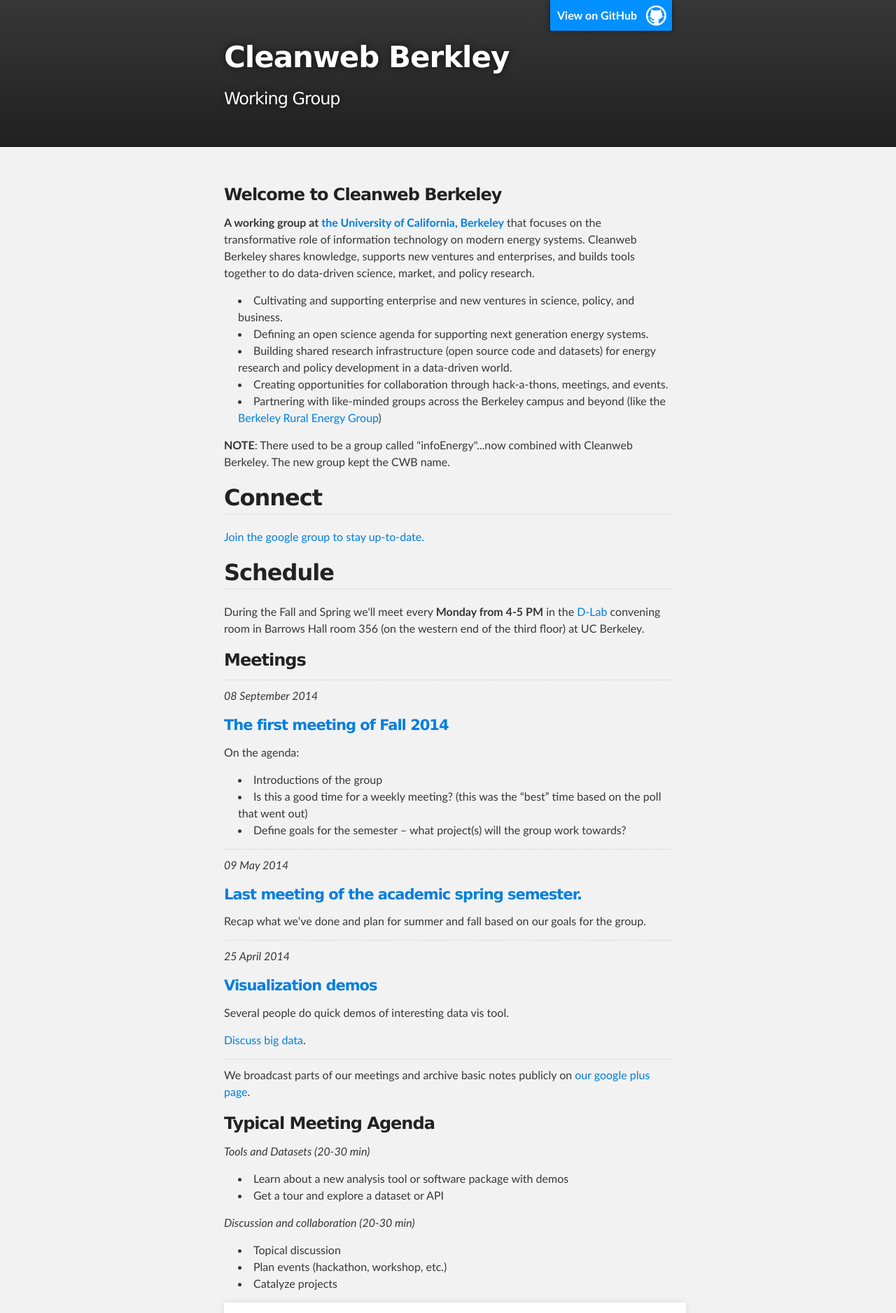
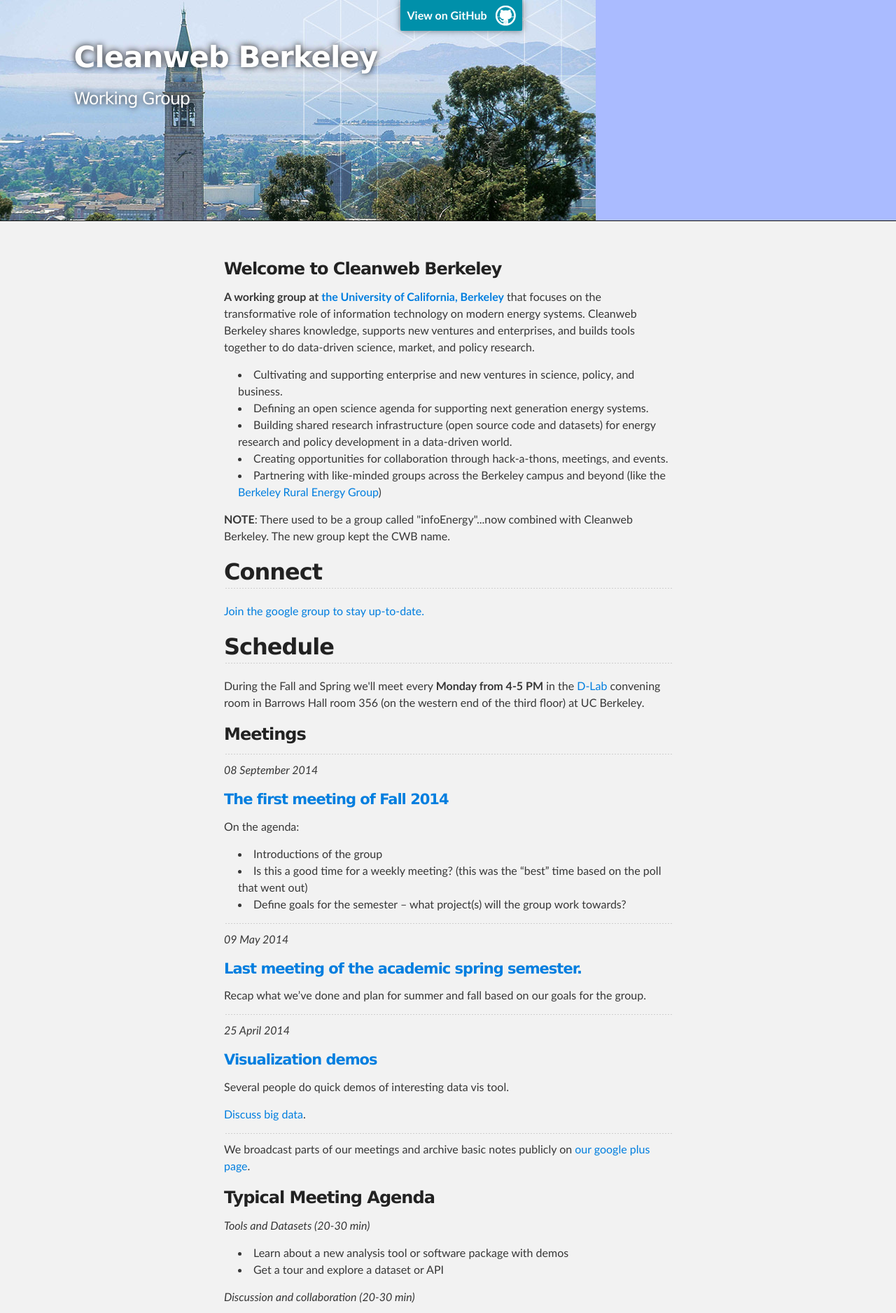
Before and after one commit to cwBerkeley/cwberkeley.github.io, a Jekyll site: the page built from index.html, in a window 1280 px wide. Shown: the top 1876 px of the page at 70% size. Built offline with Jekyll 4.4.1, drawn with Linux system fonts in a browser that asks for light colours.

Commit message:
added banner and fix typos

```diff
--- a/_layouts/default.html
+++ b/_layouts/default.html
@@ -1,6 +1,5 @@
 <!DOCTYPE html>
 <html>
-
   <head>
     <meta charset='utf-8'>
     <meta http-equiv="X-UA-Compatible" content="chrome=1">
@@ -8,7 +7,7 @@
 
     <link rel="stylesheet" type="text/css" media="screen" href="/stylesheets/stylesheet.css">
 
-    <title>Cleanweb Berkley</title>
+    <title>Cleanweb Berkeley</title>
   </head>
 
   <body>
@@ -18,7 +17,7 @@
         <header class="inner">
           <a id="forkme_banner" href="https://github.com/cwBerkeley">View on GitHub</a>
 
-          <h1 id="project_title">Cleanweb Berkley</h1>
+          <h1 id="project_title">Cleanweb Berkeley</h1>
           <h2 id="project_tagline">Working Group</h2>
 
         </header>
--- a/stylesheets/stylesheet.css
+++ b/stylesheets/stylesheet.css
@@ -51,7 +51,7 @@
 body {
   box-sizing: border-box;
   color:#373737;
-  background: #212121;
+  background: #abf;
   font-size: 16px;
   font-family: 'Myriad Pro', Calibri, Helvetica, Arial, sans-serif;
   line-height: 1.5;
@@ -277,7 +277,7 @@
   z-index: 10;
   padding: 10px 50px 10px 10px;
   color: #fff;
-  background: url('../images/blacktocat.png') #0090ff no-repeat 95% 50%;
+  background: url('../images/blacktocat.png') #0090aa no-repeat 95% 50%;
   font-weight: 700;
   box-shadow: 0 0 10px rgba(0,0,0,.5);
   border-bottom-left-radius: 2px;
@@ -291,6 +291,10 @@
   background: -ms-linear-gradient(top, #373737, #212121);
   background: -o-linear-gradient(top, #373737, #212121);
   background: linear-gradient(top, #373737, #212121);
+  background-image:url('../images/banner.jpg');
+  background-position:right;
+  width:851px;
+  height:315px;
 }
 
 #header_wrap .inner {
```
Also changed, not shown: Gemfile.lock (added), images/banner.jpg (added), images/logo.jpg (added), 2 other files.
